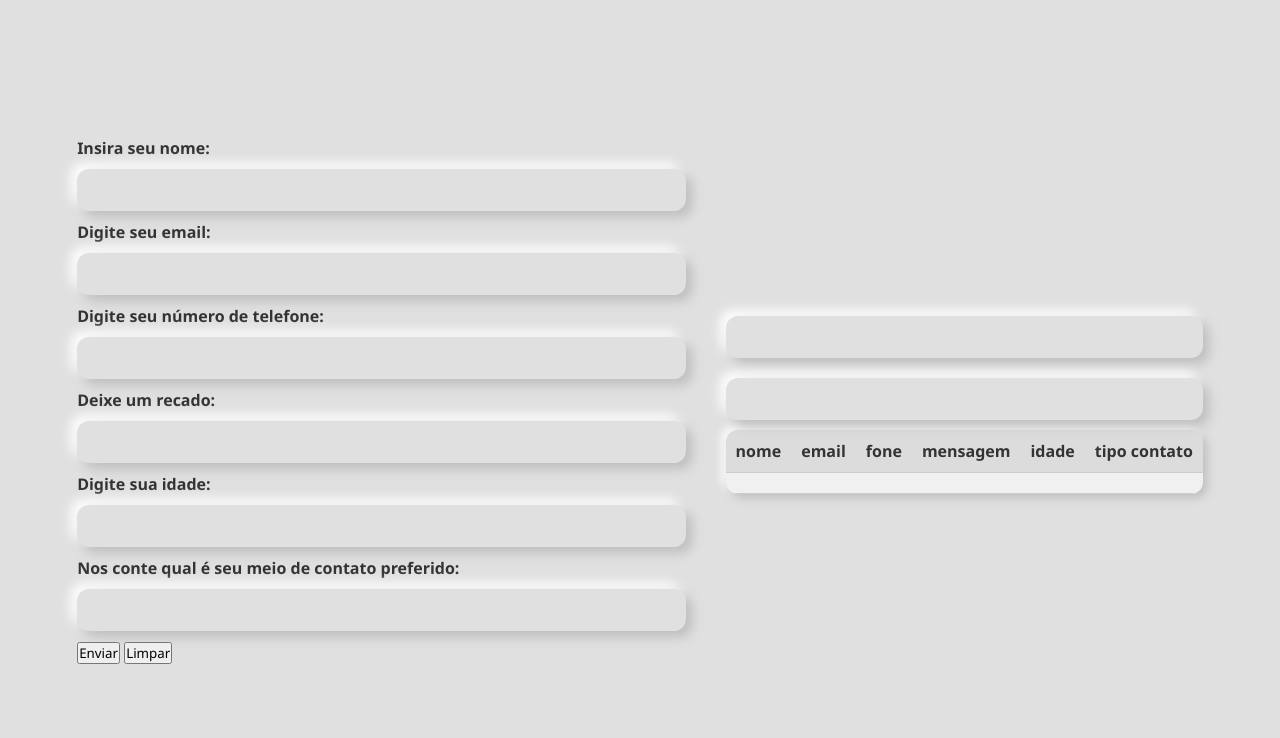
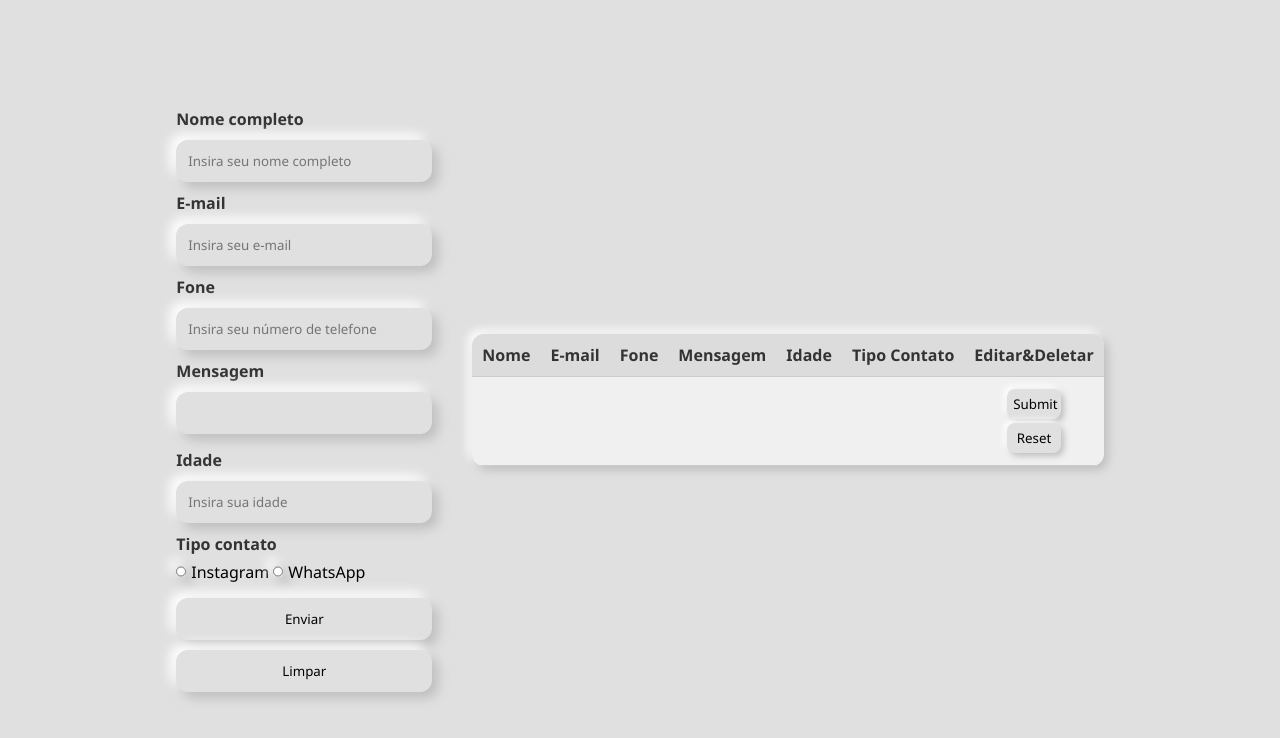
Before and after one commit to misakimaymay/toca-do-coelho, a plain HTML site: page portifolio/formulario.html in a window 1280 px wide. Drawn offline with Linux system fonts and the light colour scheme.

Commit message:
formulario.html

```diff
--- a/portifolio/formulario.html
+++ b/portifolio/formulario.html
@@ -1,71 +1,66 @@
 <!DOCTYPE html>
-<html lang="pt-br">
+<html lang="pt-BR">
 <head>
     <meta charset="UTF-8">
     <meta name="viewport" content="width=device-width, initial-scale=1.0">
     <link rel="stylesheet" href="formulario.css">
-    <title>Formulário</title>
+    <title>Formulário de Contato</title>
 </head>
 <body>
     <table>
         <tr>
             <td class="tab_form">
-                <form action="">
-                    <form action="" section="post" onsubmit="script.js">
-                    <p><label for="nome">Insira seu nome:</label>
-                    <input type="text" name="nome" id="nome"></p>
-                    <p><label for="email">Digite seu email:</label>
-                    <input type="text" name="email" id="email"></p>
-                    <p><label for="fone">Digite seu número de telefone:</label>
-                    <input type="text" name="fone" id="fone"></p>
-                    <p><label for="mensagem">Deixe um recado:</label>
-                    <input type="text" name="mensagem" id="mensagem"></p>
-                    <p><label for="numeric">Digite sua idade:</label>
-                    <input type="numeric" name="idade" id="idade"></p>
-                    <p><label for="text">Nos conte qual é seu meio de contato preferido:</label>
-                    <input type="text" name="tp_contato" id="tp_contato"></p>
-                    <button type="submit" class="botao">Enviar</button>
-                    <button type="reset" class="botao">Limpar</button>
+                <form action="" method="post" onsubmit="contato.Enviar()">
+                    <label for="name">Nome completo</label><br>
+                    <input type="text" name="name" id="name" placeholder="Insira seu nome completo"><br>
+                    <label for="email">E-mail</label><br>
+                    <input type="email" name="email" id="email" placeholder="Insira seu e-mail"><br>
+                    <label for="tel">Fone</label><br>
+                    <input type="tel" name="tel" id="tel" maxlength="15" pattern="\(\d{2}) \d{5}-\d{4}" placeholder="Insira seu número de telefone"><br>
+                    <label for="message">Mensagem</label><br>
+                    <textarea name="message" id="message" rows="1"></textarea>
+                    <label for="age">Idade</label><br>
+                    <input type="number" name="age" id="idade" min="0" max="100" placeholder="Insira sua idade"><br>
+                    <label for="tel_tip">Tipo contato</label><br>
+                    <!-- <input type="text" name="tel_tip" id="tel_tip" placeholder="Insira seu tipo de contato"><br> -->
+                    <input type="radio" name="instagram" id="instagram">Instagram
+                    <input type="radio" name="whatsapp" id="whatsapp">WhatsApp
+                    <button type="submit" class="button">Enviar</button><br>
+                    <button type="reset" class="button">Limpar</button><br>
                 </form>
             </td>
             <td class="tab_grid">
                 <table>
                     <thead>
                         <tr>
-                        <th>nome</th>
-                        <th>email</th>
-                        <th>fone</th>
-                        <th>mensagem</th>
-                        <th>idade</th>
-                        <th>tipo contato</th>
+                            <th>Nome</th>
+                            <th>E-mail</th>
+                            <th>Fone</th>
+                            <th>Mensagem</th>
+                            <th>Idade</th>
+                            <th>Tipo Contato</th>
+                            <th>Editar&Deletar</th>
                         </tr>
                     </thead>
                     <tbody>
                         <tr>
-                        <td class="campo"></td>
-                        <td class="campo"></td>
-                        <td class="campo"></td>
-                        <td class="campo"></td>
-                        <td class="campo"></td>
-                        <td class="edt_del"></td>
-                        <input type="" name="edição" id="edicao">
-                        <input type="" name="edição" id="edicao">
+                            <td class="field"></td>
+                            <td class="field"></td>
+                            <td class="field"></td>
+                            <td class="field"></td>
+                            <td class="field"></td>
+                            <td class="field"></td>
+                            <td class="edt_del">
+                                <input type="submit" name="edition" id="edition">
+                                <input type="reset" name="delete" id="delete">
+                            </td>
                         </tr>
                     </tbody>
                 </table>
             </td>
         </tr>
     </table>
-    <script>
-        let usuario = "May"
-        let aviso="Você está na página de formulário"
-        let ano = 2025;
 
-        if(usuario === null){
-            alert('Dado inválido!')
-        }
-
-        alert(aviso + ' de ' + usuario + ' em ' + ano)
-    </script>
+    <script type="text/javascript" src="formulario.js"></script>
 </body>
 </html>
```
